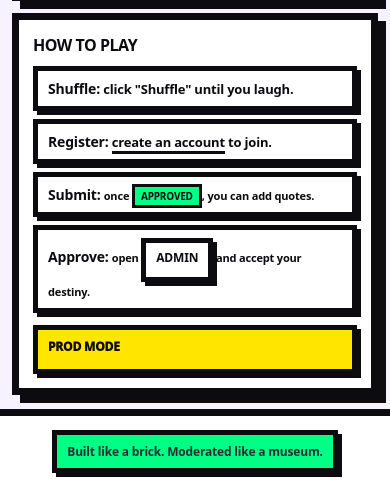
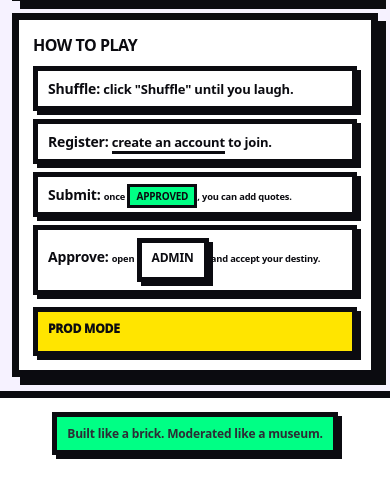
Before and after one commit to mortalnow/dan-s-bullshit, a FastAPI app: template app/templates/index.html in a window 390 px wide. Shown: the part 586-1073 px from the top of the page. Run offline with FastAPI, Linux system fonts and the light colour scheme; the template is opened without the code that fills it, so the values that code supplies are empty.

Commit message:
Fix like button and mobile UI issues
- Fix like button count not updating: improved JS error handling, added Content-Type header
- Simplify MongoDB increment_likes method (remove unnecessary $setOnInsert)
- Fix mobile like button positioning with proper centering
- Add .list-text-sm class for smaller text on mobile (Approve section fits 1 line)

```diff
--- a/app/mongostore.py
+++ b/app/mongostore.py
@@ -308,9 +308,8 @@ class MongoQuoteStore:
         try:
             updated = await self._collection.find_one_and_update(
                 {"_id": quote_id},
-                {"$inc": {"likes": 1}, "$setOnInsert": {"likes": 1}},
+                {"$inc": {"likes": 1}},
                 return_document=ReturnDocument.AFTER,
-                upsert=False,
             )
             if not updated:
                 raise MongoDBError("Quote not found")
--- a/app/static/style.css
+++ b/app/static/style.css
@@ -1016,6 +1021,10 @@ footer {
   display: inline-block;
 }
 
+.list-text-sm {
+  font-size: 0.85em;
+}
+
 @media (max-width: 600px) {
   .list {
     gap: 8px;
@@ -1031,6 +1040,10 @@ footer {
 
   .list li strong {
     font-size: 14px;
+  }
+
+  .list-text-sm {
+    font-size: 0.72em;
   }
 }
 
--- a/app/templates/index.html
+++ b/app/templates/index.html
@@ -43,8 +43,8 @@
     <ul class="list">
       <li><strong>Shuffle:</strong> click "Shuffle" until you laugh.</li>
       <li><strong>Register:</strong> <a href="/register">create an account</a> to join.</li>
-      <li><strong>Submit:</strong> <span style="font-size: 0.85em;">once <span class="pill acid">APPROVED</span>, you can add quotes.</span></li>
-      <li><strong>Approve:</strong> <span style="font-size: 0.85em;">open <a class="btn topbar-admin"
+      <li><strong>Submit:</strong> <span class="list-text-sm">once <span class="pill acid">APPROVED</span>, you can add quotes.</span></li>
+      <li><strong>Approve:</strong> <span class="list-text-sm">open <a class="btn topbar-admin"
           href="/admin"
           style="font-size: 12px; display: inline-block; padding: 6px 10px;">ADMIN</a> and accept your destiny.</span></li>
     </ul>
@@ -222,25 +222,31 @@
   if (likeBtn) {
     likeBtn.addEventListener('click', async function() {
       const quoteId = likeBtn.getAttribute('data-quote-id');
-      if (!quoteId) return;
+      if (!quoteId) {
+        console.error('No quote ID found');
+        return;
+      }
 
       // Disable button during request
       likeBtn.disabled = true;
-      const originalText = likeBtn.innerHTML;
 
       try {
         const response = await fetch(`/api/quotes/${quoteId}/like`, {
           method: 'POST',
+          headers: {
+            'Content-Type': 'application/json',
+          },
         });
 
         if (response.ok) {
           const quote = await response.json();
           const likeCount = document.getElementById('likeCount');
-          if (likeCount) {
-            likeCount.textContent = quote.likes || 0;
+          if (likeCount && quote.likes !== undefined) {
+            likeCount.textContent = quote.likes;
           }
         } else {
-          console.error('Failed to like quote');
+          const errorText = await response.text();
+          console.error('Failed to like quote:', response.status, errorText);
         }
       } catch (error) {
         console.error('Error liking quote:', error);
```
Also changed, not shown: other parts of app/static/style.css (+5 -0 lines).
